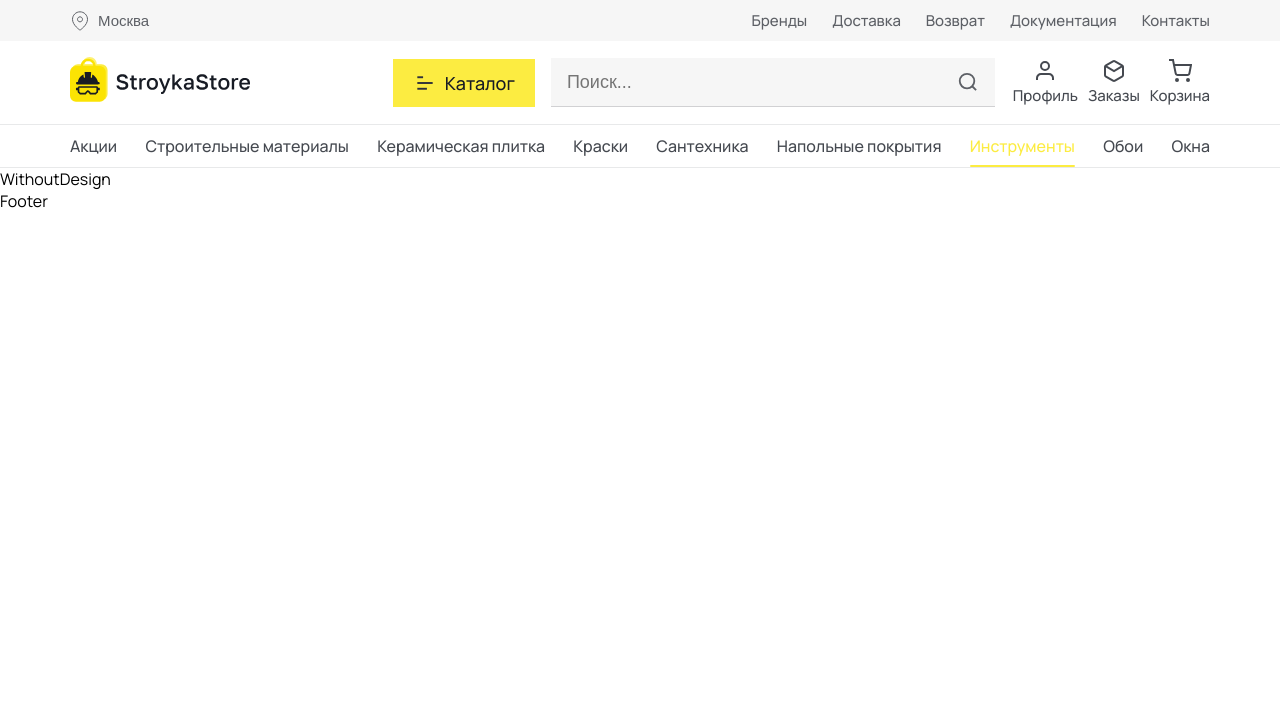
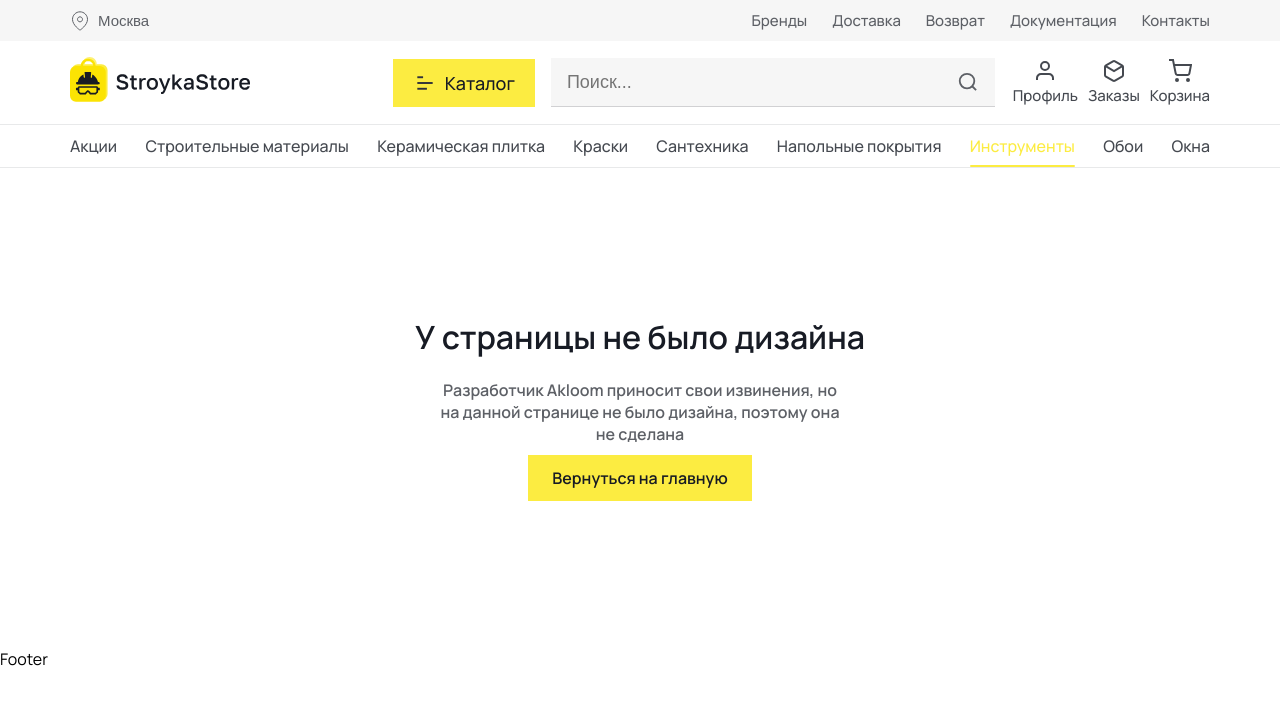
Before and after one commit to Akloom/stroyka-store, a Next.js app: page /tools in a window 1280 px wide. Shown: the top 704 px of the page. Built offline with nearby package versions, Linux system fonts and the light colour scheme.

Commit message:
add without design component

```diff
--- a/src/assets/scss/common/_default.scss
+++ b/src/assets/scss/common/_default.scss
@@ -11,7 +11,7 @@ body {
   }
 
   &::-webkit-scrollbar-thumb {
-    background: linear-gradient(180deg, rgb(213, 196, 7) 0%, rgb(176, 199, 3) 100%);
+    background: var(--yellow);
     border-radius: 4px;
   }
 }
--- /dev/null
+++ b/src/components/WithoutDesign/WithoutDesign.module.scss
@@ -0,0 +1,44 @@
+.withoutDesign {
+  display: flex;
+  align-items: center;
+  justify-content: center;
+  flex-direction: column;
+  gap: 20px;
+  min-height: 60vh;
+
+  &__title {
+    font-size: 32px;
+    font-weight: 600;
+    color: var(--dark-blue-800);
+  }
+
+  &__content {
+    display: flex;
+    align-items: center;
+    flex-direction: column;
+    gap: 10px;
+  }
+
+  &__desc {
+    max-width: 400px;
+    text-align: center;
+    font-size: 16px;
+    font-weight: 600;
+    color: var(--dark-blue-500);
+  }
+
+  &__link {
+    padding: 12px 24px;
+    background: var(--yellow);
+    text-decoration: none;
+    font-size: 16px;
+    font-weight: 600;
+    color: var(--dark-blue-800);
+    transition: .4s ease-in;
+
+    &:hover {
+      color: var(--white);
+      background: var(--dark-blue-800);
+    }
+  }
+}
--- a/src/components/WithoutDesign/WithoutDesign.tsx
+++ b/src/components/WithoutDesign/WithoutDesign.tsx
@@ -1,5 +1,23 @@
+import Link from "next/link";
+import styles from "./WithoutDesign.module.scss";
+
 const WithoutDesign = () => {
-  return <div>WithoutDesign</div>;
+  return (
+    <section className={styles.withoutDesign}>
+      <h1 className={styles.withoutDesign__title}>
+        У страницы не было дизайна
+      </h1>
+      <div className={styles.withoutDesign__content}>
+        <p className={styles.withoutDesign__desc}>
+          Разработчик Akloom приносит свои извинения, но на данной странице не
+          было дизайна, поэтому она не сделана
+        </p>
+        <Link href="/" className={styles.withoutDesign__link}>
+          Вернуться на главную
+        </Link>
+      </div>
+    </section>
+  );
 };
 
 export default WithoutDesign;
```
